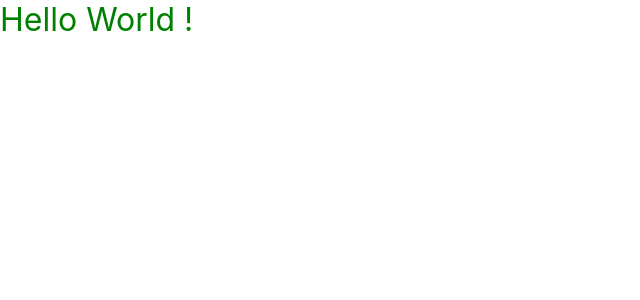
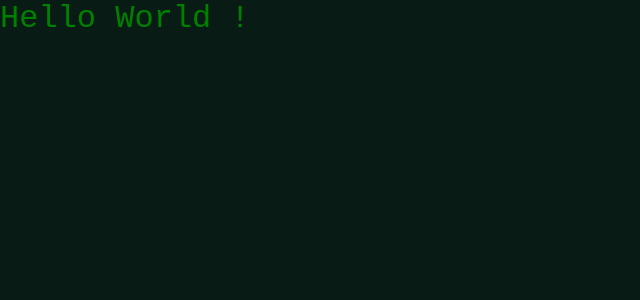
Before and after one commit to pJanks/personalPortfolio, a React (Create React App) app: page / in a window 1280 px wide. Shown: the top 300 px of the page, without its empty margins (0-640 px from the left). Built offline with nearby package versions, Linux system fonts and the light colour scheme.

Commit message:
Adjust global styles

```diff
--- a/src/App.css
+++ b/src/App.css
@@ -1,4 +1,6 @@
 * {
+  background-color: #081C15;
   box-sizing: border-box;
+  font-family:'Courier New', Courier, monospace;
   margin: 0;
 }
```
